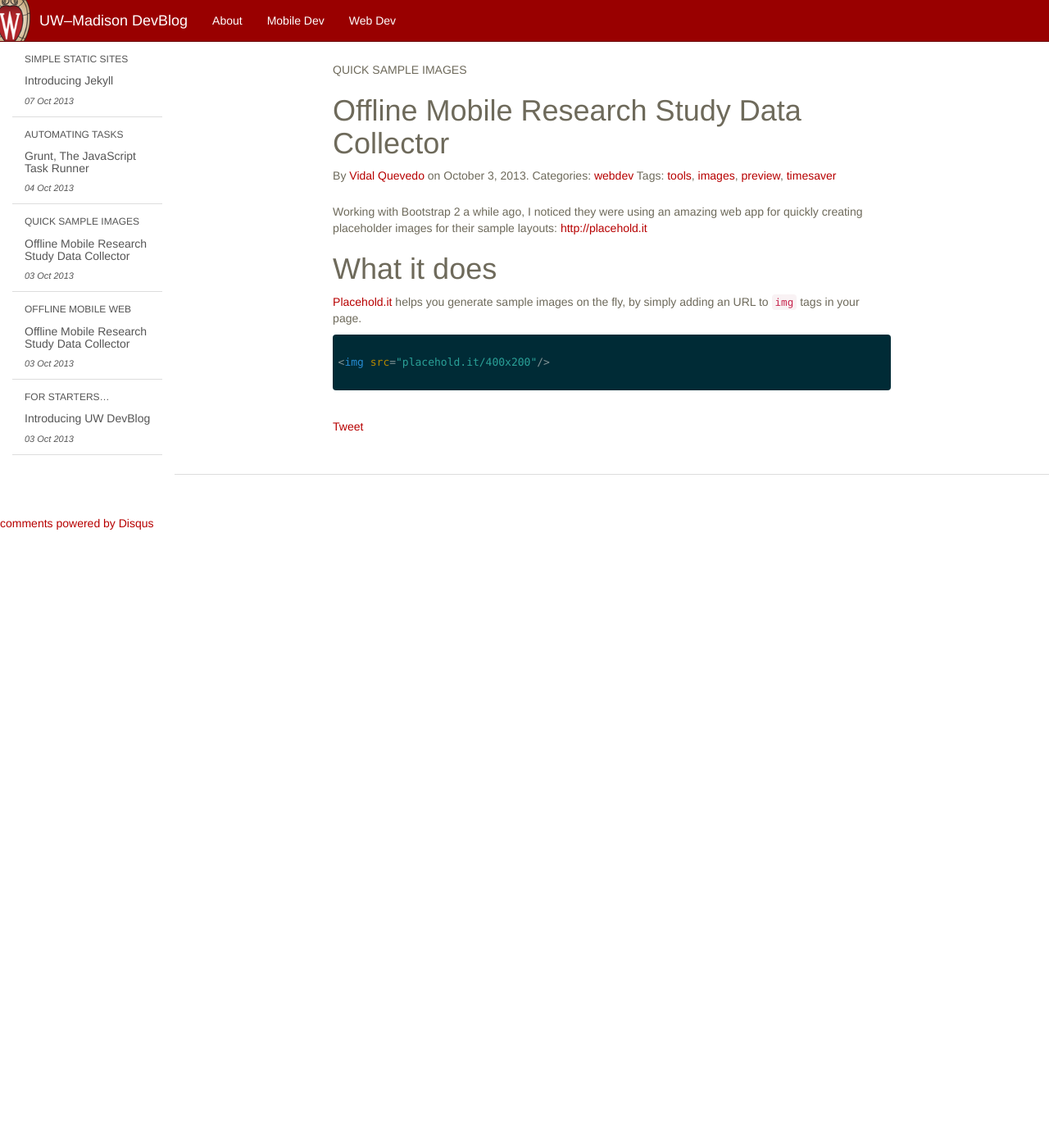
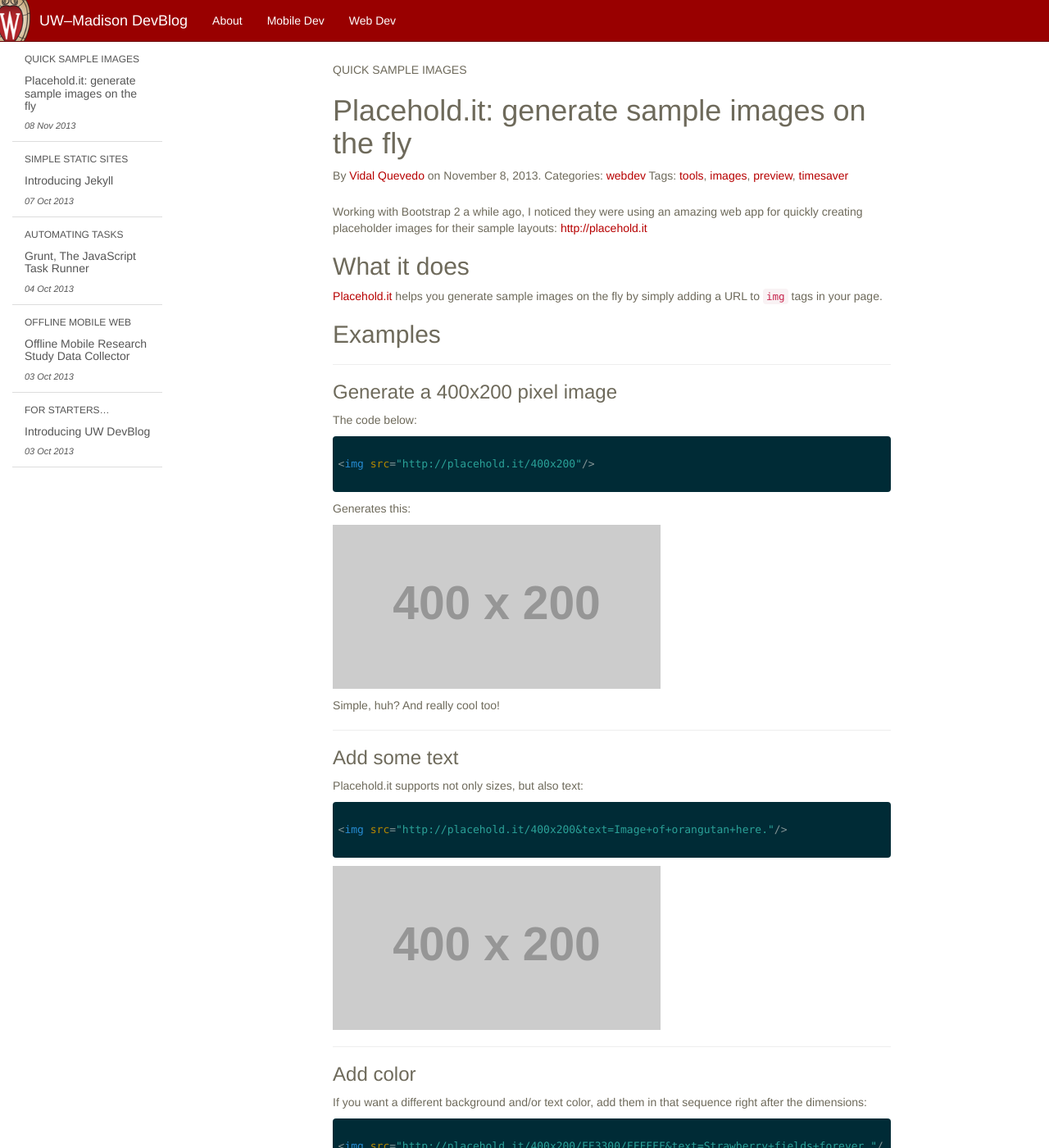
Before and after one commit to UWMadisonUcomm/devblog, a Jekyll site: the page built from _posts/2013-11-08-placehold-it.markdown, in a window 1280 px wide and 1400 px high. Shown: the whole window at 82% size. Built offline with Jekyll 4.4.1, drawn with Linux system fonts in a browser that asks for light colours; nearby versions of some CDN libraries; Markdown is read by kramdown in place of the engine named in the settings; comment, search, counter and statistics services are not loaded; some of the changed text lies outside the part shown.

Commit message:
finish first draft of placehold.it

````diff
--- a/_posts/2013-11-08-placehold-it.markdown
+++ b/_posts/2013-11-08-placehold-it.markdown
@@ -1,7 +1,7 @@
 ---
 layout: post
-title:  "Offline Mobile Research Study Data Collector"
-date:   2013-10-03 14:17:00
+title:  "Placehold.it: generate sample images on the fly"
+date:   2013-11-08 09:00:00
 author: Vidal Quevedo
 author_url: https://twitter.com/vidalquevedo
 categories: [webdev]
@@ -11,12 +11,85 @@
 
 Working with Bootstrap 2 a while ago, I noticed they were using an amazing web app for quickly creating placeholder images for their sample layouts: [http://placehold.it](http://placehold.it)
 
-# What it does
+## What it does
 
-[Placehold.it](http://placehold.it) helps you generate sample images on the fly, by simply adding an URL to `img` tags in your page.
+[Placehold.it](http://placehold.it) helps you generate sample images on the fly by simply adding a URL to `img` tags in your page.
+
+## Examples
+
+---
+
+### Generate a 400x200 pixel image
+
+The code below:
 
 ```html
 
-<img src="placehold.it/400x200"/>
+<img src="http://placehold.it/400x200"/>
 
 ```
+Generates this:
+
+<img src="http://placehold.it/400x200"/>
+
+Simple, huh? And really cool too!
+
+---
+
+### Add some text
+
+Placehold.it supports not only sizes, but also text:
+
+```html
+
+<img src="http://placehold.it/400x200&text=Image+of+orangutan+here."/>
+
+```
+<img src="http://placehold.it/400x200&text=Image+of+orangutan+here."/>
+
+
+---
+
+
+### Add color
+
+If you want a different background and/or text color, add them in that sequence right after the dimensions:
+
+```html
+
+<img src="http://placehold.it/400x200/FF3300/FFFFFF&text=Strawberry+fields+forever."/>
+
+```
+<img src="http://placehold.it/400x200/FF3300/FFFFFF&text=Strawberry+fields+forever."/>
+
+
+---
+
+### Specify the format you want
+
+Placehold.it can generate either .gif, .jpeg, .jpg, or .png files
+
+#### Generate a .gif
+
+```html
+
+<img src="http://placehold.it/400x200/0033CC/FFFFFF/gif&text=This+is+a+.gif"/>
+
+```
+<img src="http://placehold.it/400x200/0033CC/FFFFFF/gif&text=This+is+a+.gif"/>
+
+
+#### Generate a .jpg
+
+```html
+
+<img src="http://placehold.it/400x200/0033CC/FFFFFF/jpg&text=This+is+a+.jpg"/>
+
+```
+<img src="http://placehold.it/400x200/0033CC/FFFFFF/jpg&text=This+is+a+.jpg"/>
+
+---
+
+## This tool is super helpful
+
+Placehold.it is one of those tools that, once you find them, it becomes essential in your development process. 5 stars!
````
